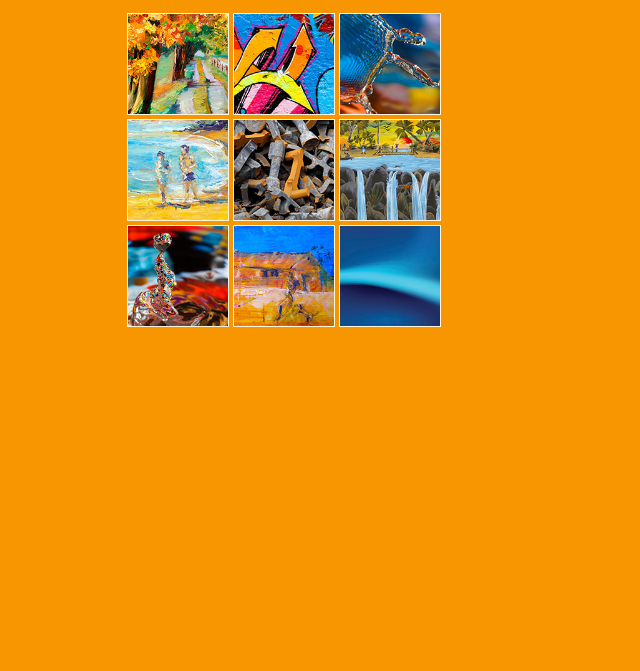
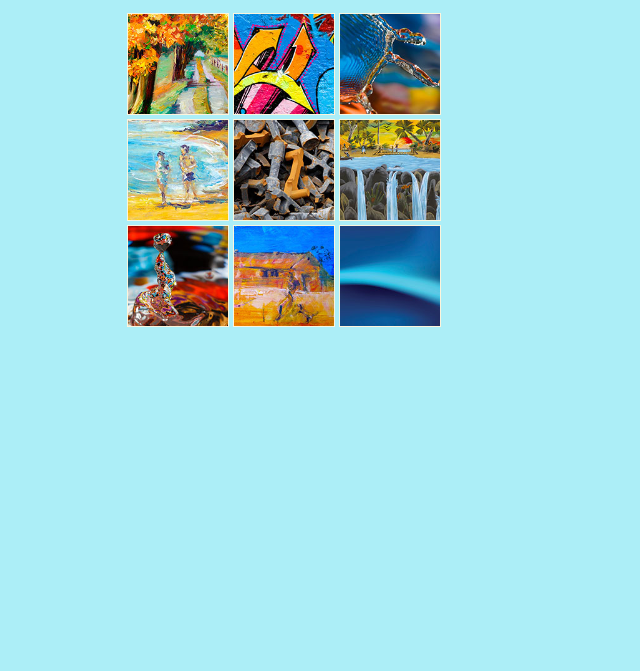
Before and after one commit to josefcode/Art-Preview, a plain HTML site: page index.html in a window 1280 px wide. Shown: the part 129-800 px from the top of the page, without its empty margins (313-953 px from the left). Drawn offline with Linux system fonts and the light colour scheme.

Commit message:
Update style.css
background color body

```diff
--- a/style.css
+++ b/style.css
@@ -1,5 +1,5 @@
 body {
-  background: #f89602;
+  background: #aceef7;
   font-family: "Merriweather";
   color: #41403e;
 }
```
